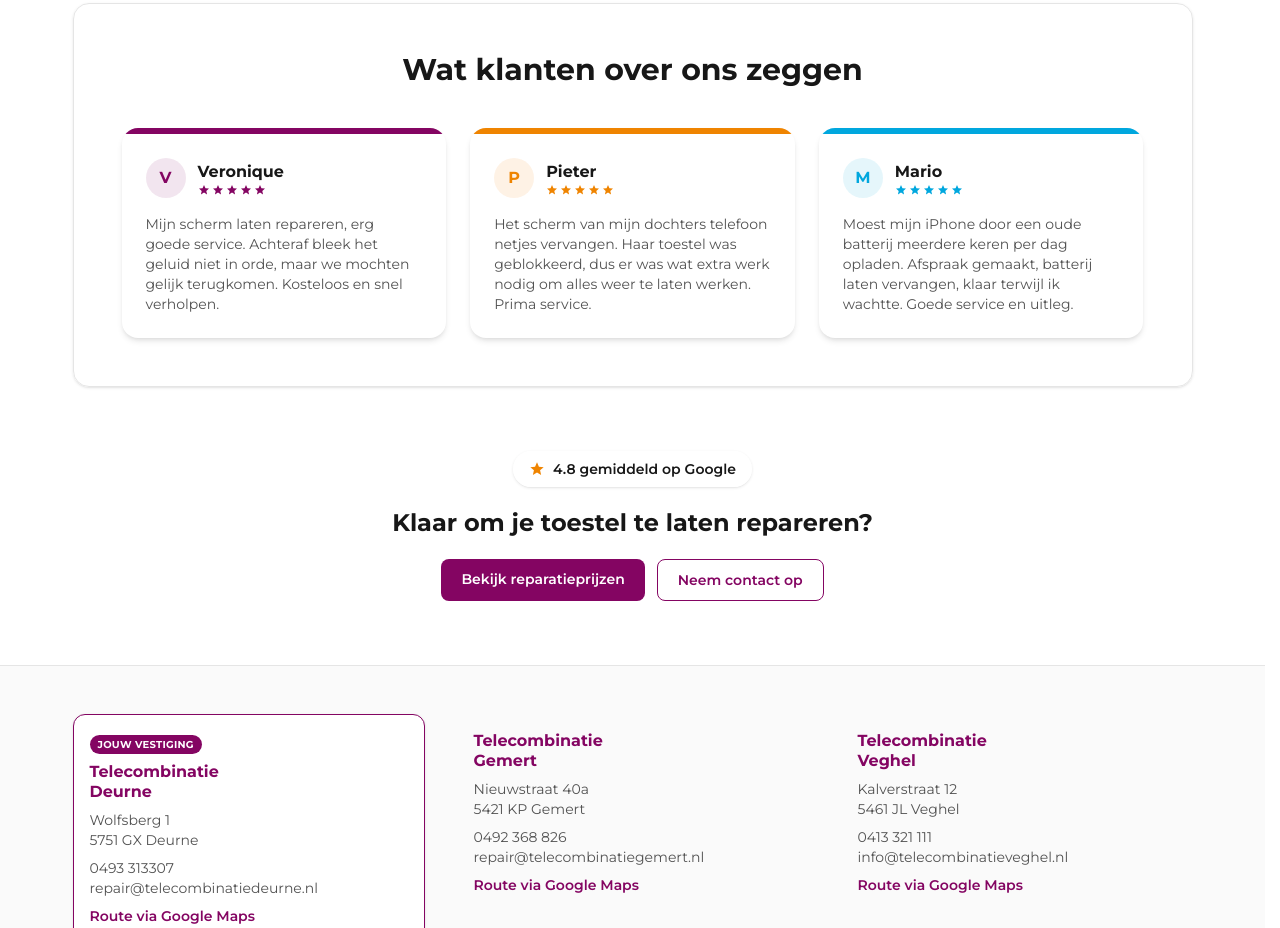
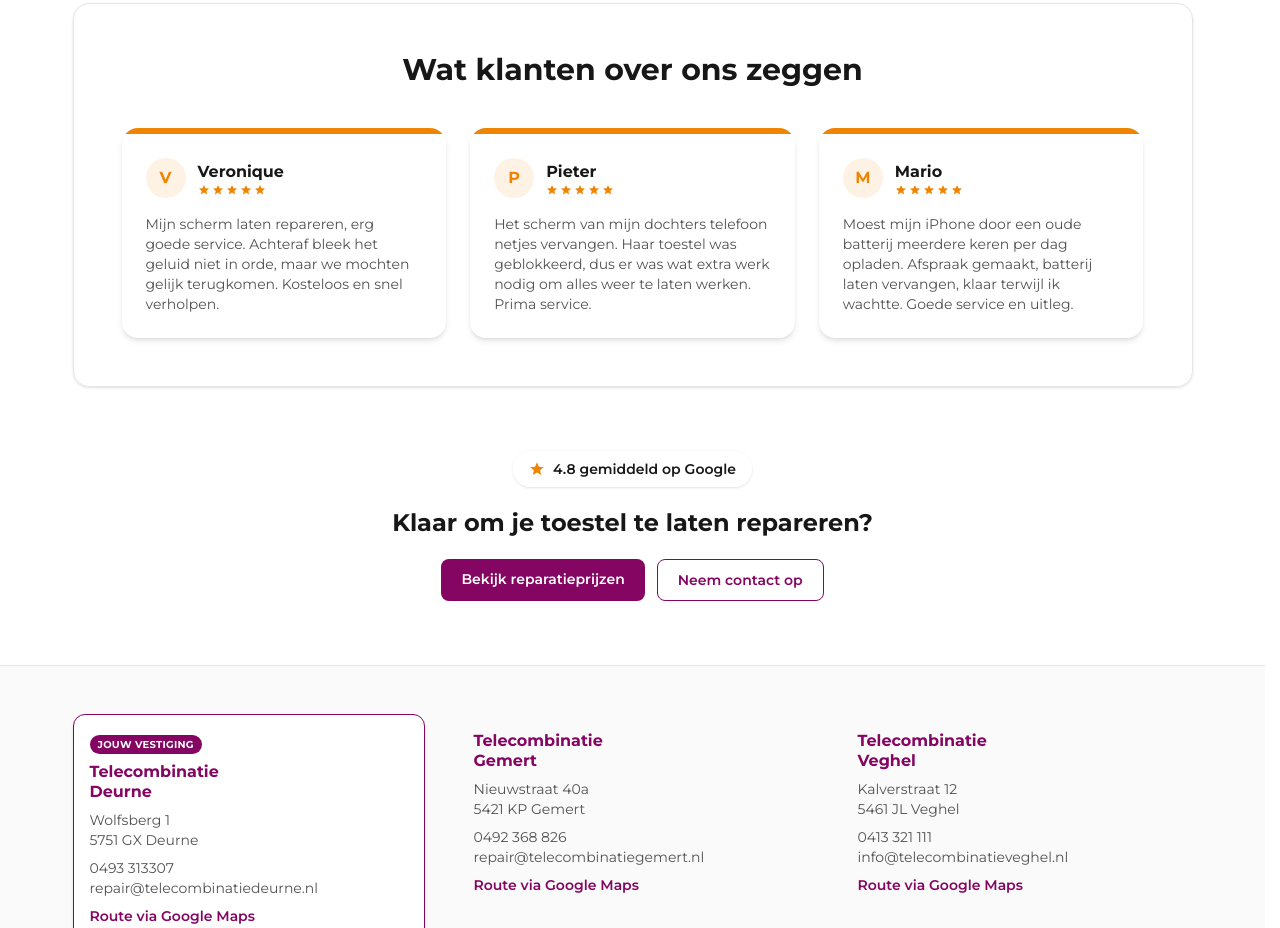
Before and after one commit to bmjvanboven/reparatiedeurne, a Next.js app: page / in a window 1280 px wide. Shown: the part 1220-2148 px from the top of the page. Built offline with nearby package versions, Linux system fonts and the light colour scheme; no server answers.

Commit message:
ReviewsBlok: alle drie kaarten in de oranje variant
Co-Authored-By: Claude Sonnet 5 <noreply@anthropic.com>

```diff
--- a/src/components/ReviewsBlok.tsx
+++ b/src/components/ReviewsBlok.tsx
@@ -1,33 +1,25 @@
 type Review = {
   naam: string;
   tekst: string;
-  kleur: "paars" | "oranje" | "accent";
 };
 
 /** Ingekorte, echte Google-reviews, qua lengte iets gelijkgetrokken. */
 const REVIEWS: Review[] = [
   {
     naam: "Veronique",
-    kleur: "paars",
     tekst: "Mijn scherm laten repareren, erg goede service. Achteraf bleek het geluid niet in orde, maar we mochten gelijk terugkomen. Kosteloos en snel verholpen.",
   },
   {
     naam: "Pieter",
-    kleur: "oranje",
     tekst: "Het scherm van mijn dochters telefoon netjes vervangen. Haar toestel was geblokkeerd, dus er was wat extra werk nodig om alles weer te laten werken. Prima service.",
   },
   {
     naam: "Mario",
-    kleur: "accent",
     tekst: "Moest mijn iPhone door een oude batterij meerdere keren per dag opladen. Afspraak gemaakt, batterij laten vervangen, klaar terwijl ik wachtte. Goede service en uitleg.",
   },
 ];
 
-const KLEUREN = {
-  paars: { bg: "bg-tc-paars", zacht: "bg-tc-paars/10", tekst: "text-tc-paars" },
-  oranje: { bg: "bg-tc-oranje", zacht: "bg-tc-oranje/10", tekst: "text-tc-oranje" },
-  accent: { bg: "bg-tc-accent", zacht: "bg-tc-accent/10", tekst: "text-tc-accent" },
-};
+const KLEUR = { bg: "bg-tc-oranje", zacht: "bg-tc-oranje/10", tekst: "text-tc-oranje" };
 
 function StarIcon({ className }: { className?: string }) {
   return (
@@ -46,21 +38,19 @@ export function ReviewsBlok() {
         </h2>
 
         <div className="mx-auto mt-10 grid max-w-5xl gap-6 sm:grid-cols-3">
-          {REVIEWS.map(review => {
-            const k = KLEUREN[review.kleur];
-            return (
+          {REVIEWS.map(review => (
             <div key={review.naam} className="overflow-hidden rounded-2xl bg-white shadow-md">
-                <div className={`h-1.5 w-full ${k.bg}`} />
+              <div className={`h-1.5 w-full ${KLEUR.bg}`} />
               <div className="p-6">
                 <div className="flex items-center gap-3">
                   <div
-                      className={`flex h-10 w-10 shrink-0 items-center justify-center rounded-full text-base font-bold ${k.zacht} ${k.tekst}`}
+                    className={`flex h-10 w-10 shrink-0 items-center justify-center rounded-full text-base font-bold ${KLEUR.zacht} ${KLEUR.tekst}`}
                   >
                     {review.naam.charAt(0)}
                   </div>
                   <div>
                     <p className="font-bold text-neutral-900">{review.naam}</p>
-                      <div className={`flex gap-0.5 ${k.tekst}`}>
+                    <div className={`flex gap-0.5 ${KLEUR.tekst}`}>
                       {Array.from({ length: 5 }).map((_, j) => (
                         <StarIcon key={j} className="h-3 w-3" />
                       ))}
@@ -70,8 +60,7 @@ export function ReviewsBlok() {
                 <p className="mt-4 text-sm text-neutral-600">{review.tekst}</p>
               </div>
             </div>
-            );
-          })}
+          ))}
         </div>
       </div>
     </section>
```
Lines whose indentation alone changed are shown as unchanged.
